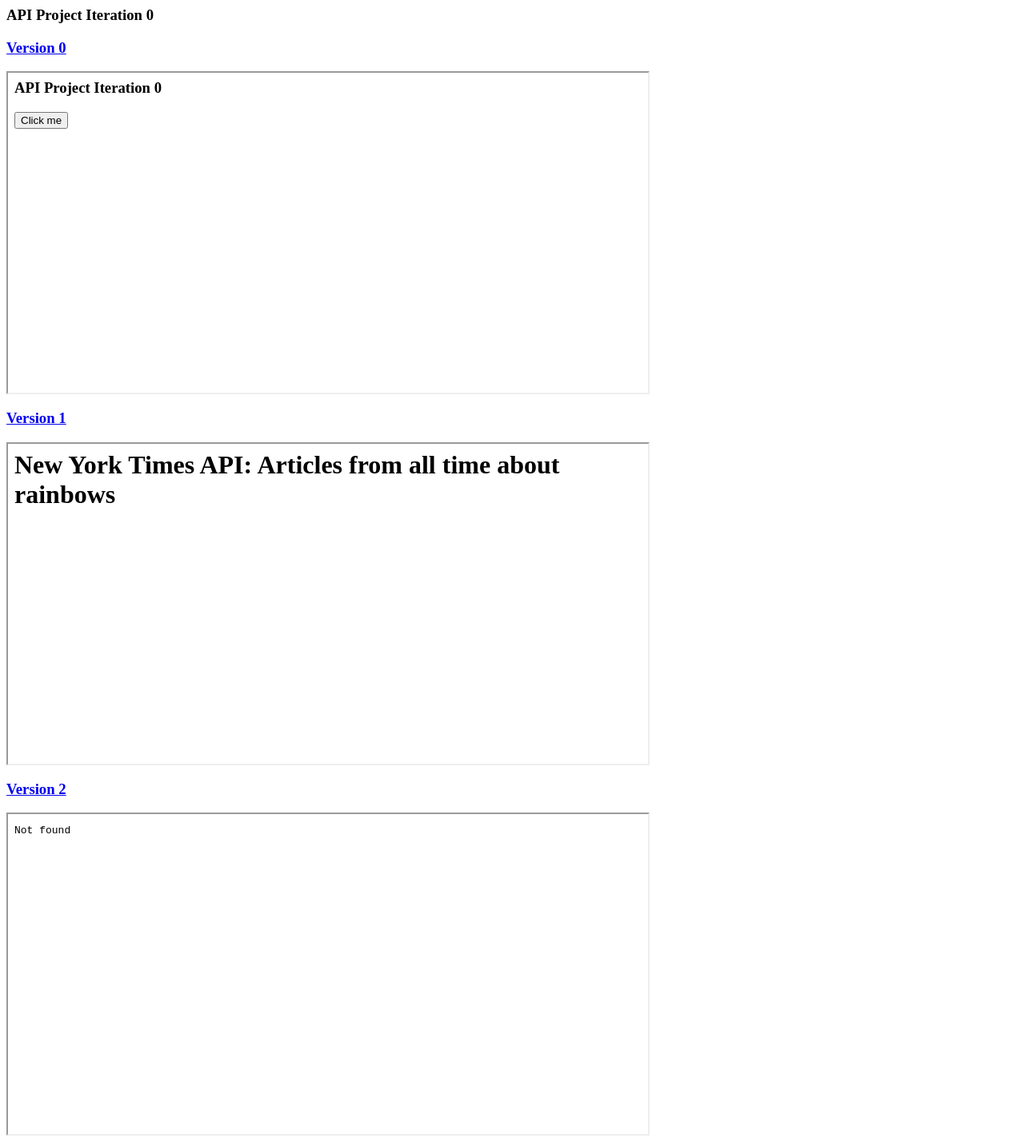
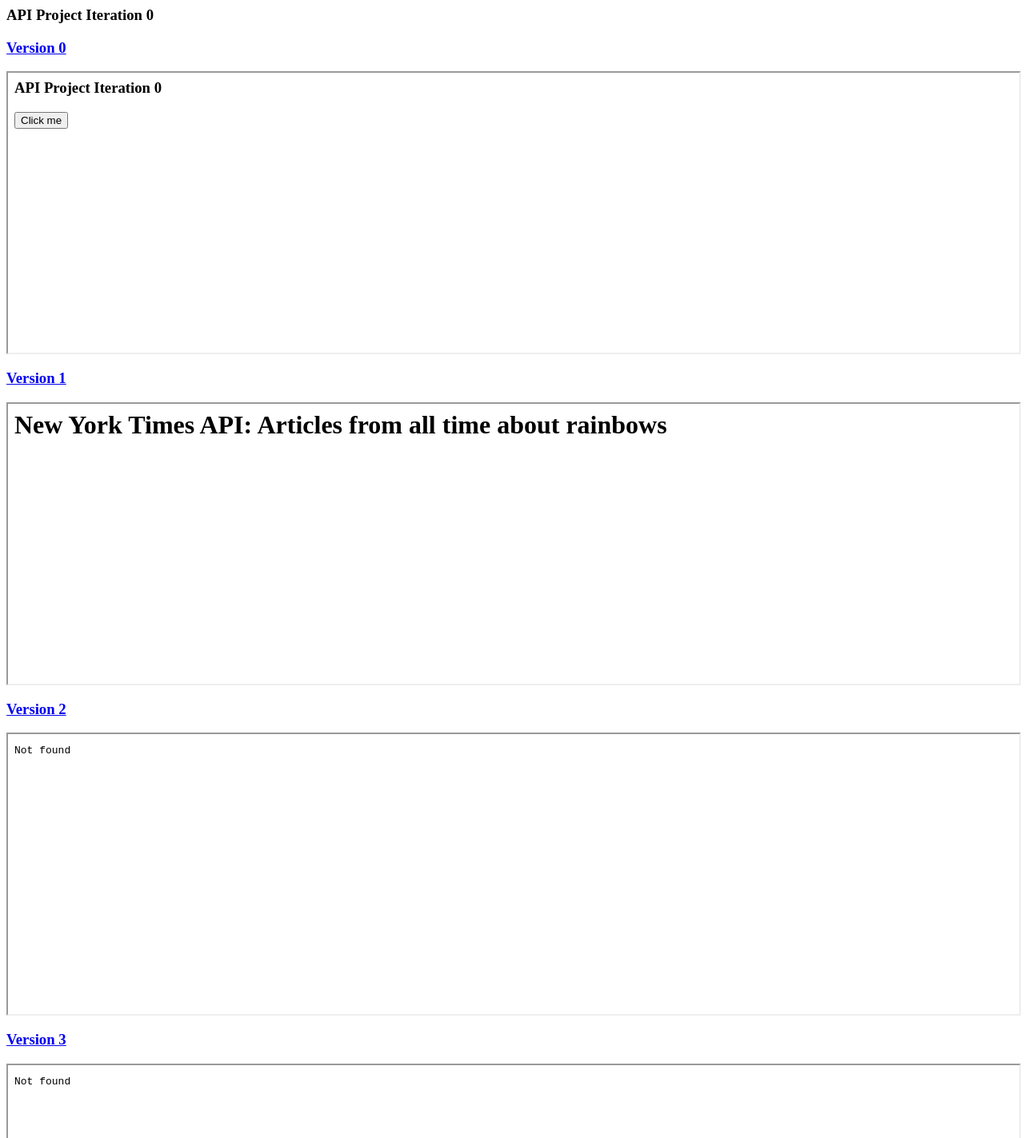
Before and after one commit to angelsu-inf2169/Project-2, a plain HTML site: page docs/index.html in a window 1280 px wide. Shown: the top 1423 px of the page at 80% size. Drawn offline with nearby package versions, Linux system fonts and the light colour scheme; no server answers.

Commit message:
Update index.html
Adjusted width and height of iframes

```diff
--- a/docs/index.html
+++ b/docs/index.html
@@ -5,14 +5,14 @@
 <body>
 <h3>API Project Iteration 0</h3>
 <h3><a href = "iteration00.html">Version 0</a></h3>
-<iframe src="iteration00.html" height = "400px" width = "800px"></iframe>
+<iframe src="iteration00.html" height = 350 width = 100%></iframe>
 <h3><a href = "iteration01.html">Version 1</a></h3>
-<iframe src="iteration01.html" height = "400px" width = "800px"></iframe>
+<iframe src="iteration01.html" height = 350 width = 100%></iframe>
 <h3><a href = "iteration02.html">Version 2</a></h3>
-<iframe src="iteration02.html" height = "400px" width = "800px"></iframe>
+<iframe src="iteration02.html" height = 350 width = 100%></iframe>
 <h3><a href = "iteration03.html">Version 3</a></h3>
-<iframe src="iteration03.html" height = "400px" width = "800px"></iframe>
+<iframe src="iteration03.html" height = 350 width = 100%></iframe>
 <h3><a href = "iteration04.html">Version 4</a></h3>
-<iframe src="iteration04.html" height = "400px" width = "800px"></iframe>
+<iframe src="iteration04.html" height = 350 width = 100%></iframe>
 </body>
 </html>
```
